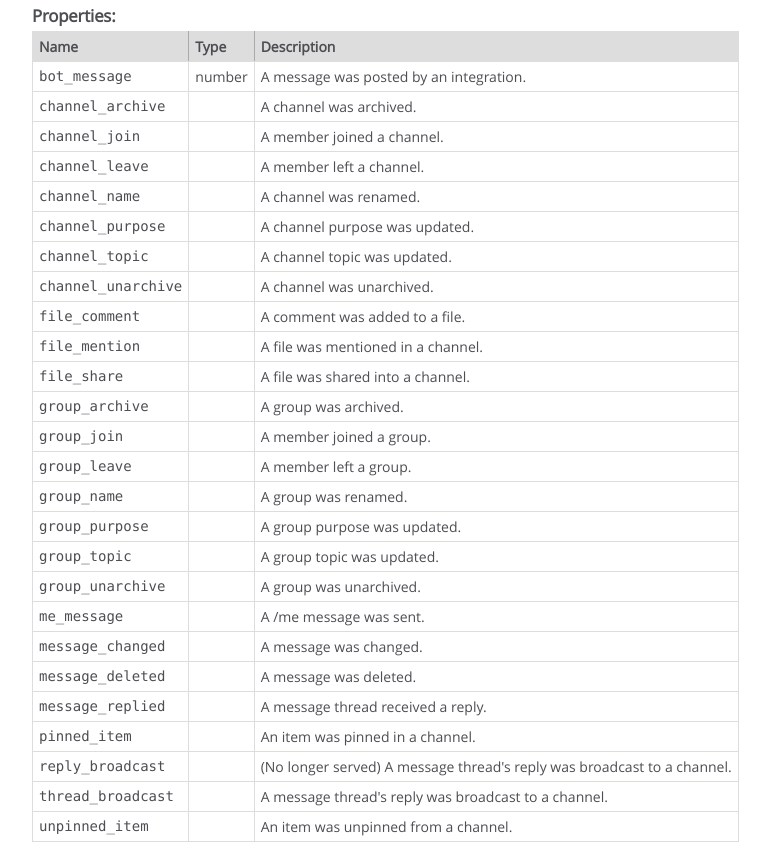
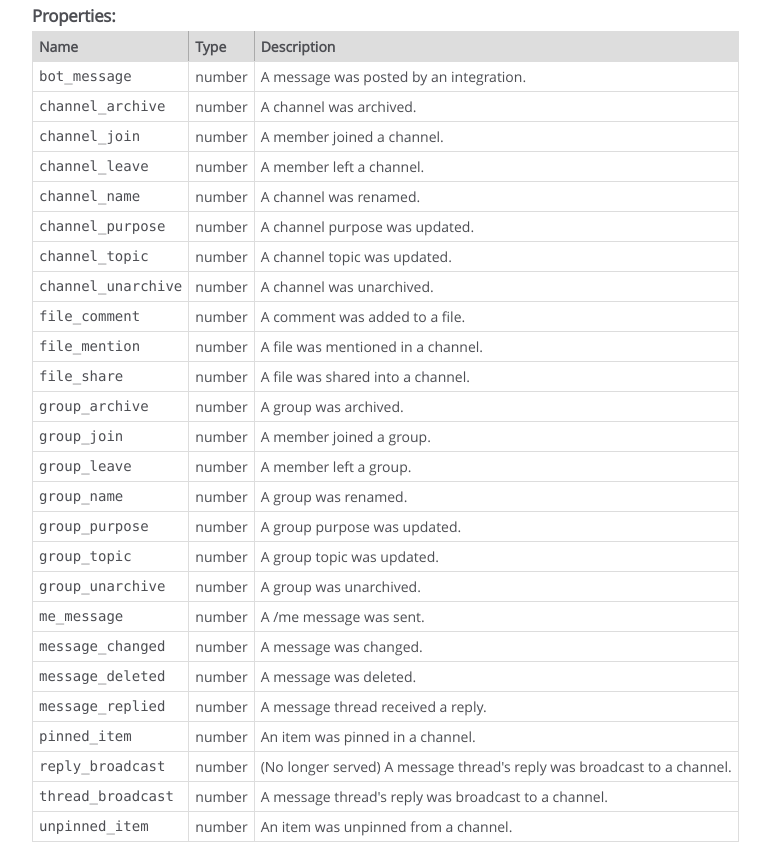
Before and after one commit to SalmonSeasoning/Lincubate-Slack-Bot, a website: page docs/module-actions.html in a window 1280 px wide. Shown: the part 370-1220 px from the top of the page, without its empty margins (0-770 px from the left). Drawn offline with Linux system fonts and the light colour scheme.

Commit message:
fixing enum action.js docs (final for now)

```diff
--- a/docs/module-actions.html
+++ b/docs/module-actions.html
@@ -205,6 +205,11 @@
 
             <td class="type">
 
+
+<span class="param-type">number</span>
+
+
+
             </td>
 
 
@@ -222,6 +227,11 @@
 
 
             <td class="type">
+
+
+<span class="param-type">number</span>
+
+
 
             </td>
 
@@ -241,6 +251,11 @@
 
             <td class="type">
 
+
+<span class="param-type">number</span>
+
+
+
             </td>
 
 
@@ -258,6 +273,11 @@
 
 
             <td class="type">
+
+
+<span class="param-type">number</span>
+
+
 
             </td>
 
@@ -277,6 +297,11 @@
 
             <td class="type">
 
+
+<span class="param-type">number</span>
+
+
+
             </td>
 
 
@@ -294,6 +319,11 @@
 
 
             <td class="type">
+
+
+<span class="param-type">number</span>
+
+
 
             </td>
 
@@ -313,6 +343,11 @@
 
             <td class="type">
 
+
+<span class="param-type">number</span>
+
+
+
             </td>
 
 
@@ -330,6 +365,11 @@
 
 
             <td class="type">
+
+
+<span class="param-type">number</span>
+
+
 
             </td>
 
@@ -349,6 +389,11 @@
 
             <td class="type">
 
+
+<span class="param-type">number</span>
+
+
+
             </td>
 
 
@@ -366,6 +411,11 @@
 
 
             <td class="type">
+
+
+<span class="param-type">number</span>
+
+
 
             </td>
 
@@ -385,6 +435,11 @@
 
             <td class="type">
 
+
+<span class="param-type">number</span>
+
+
+
             </td>
 
 
@@ -402,6 +457,11 @@
 
 
             <td class="type">
+
+
+<span class="param-type">number</span>
+
+
 
             </td>
 
@@ -421,6 +481,11 @@
 
             <td class="type">
 
+
+<span class="param-type">number</span>
+
+
+
             </td>
 
 
@@ -438,6 +503,11 @@
 
 
             <td class="type">
+
+
+<span class="param-type">number</span>
+
+
 
             </td>
 
@@ -457,6 +527,11 @@
 
             <td class="type">
 
+
+<span class="param-type">number</span>
+
+
+
             </td>
 
 
@@ -474,6 +549,11 @@
 
 
             <td class="type">
+
+
+<span class="param-type">number</span>
+
+
 
             </td>
 
@@ -493,6 +573,11 @@
 
             <td class="type">
 
+
+<span class="param-type">number</span>
+
+
+
             </td>
 
 
@@ -510,6 +595,11 @@
 
 
             <td class="type">
+
+
+<span class="param-type">number</span>
+
+
 
             </td>
 
@@ -529,6 +619,11 @@
 
             <td class="type">
 
+
+<span class="param-type">number</span>
+
+
+
             </td>
 
 
@@ -546,6 +641,11 @@
 
 
             <td class="type">
+
+
+<span class="param-type">number</span>
+
+
 
             </td>
 
@@ -565,6 +665,11 @@
 
             <td class="type">
 
+
+<span class="param-type">number</span>
+
+
+
             </td>
 
 
@@ -582,6 +687,11 @@
 
 
             <td class="type">
+
+
+<span class="param-type">number</span>
+
+
 
             </td>
 
@@ -601,6 +711,11 @@
 
             <td class="type">
 
+
+<span class="param-type">number</span>
+
+
+
             </td>
 
 
@@ -619,6 +734,11 @@
 
             <td class="type">
 
+
+<span class="param-type">number</span>
+
+
+
             </td>
 
 
@@ -636,6 +756,11 @@
 
 
             <td class="type">
+
+
+<span class="param-type">number</span>
+
+
 
             </td>
 
@@ -1019,7 +1144,7 @@
 <br class="clear">
 
 <footer>
-    Documentation generated by <a href="https://github.com/jsdoc3/jsdoc">JSDoc 3.5.5</a> on Sat Aug 11 2018 15:25:05 GMT-0500 (Central Sommerzeit)
+    Documentation generated by <a href="https://github.com/jsdoc3/jsdoc">JSDoc 3.5.5</a> on Sat Aug 11 2018 15:26:53 GMT-0500 (Central Sommerzeit)
 </footer>
 
 <script> prettyPrint(); </script>
```
Also changed, not shown: docs/actions.js.html (+26 -1 lines), docs/command.js.html (+1 -1 lines), docs/commands_announce.js.html (+1 -1 lines), docs/commands_doathing.js.html (+1 -1 lines), docs/commands_help.js.html (+1 -1 lines), docs/commands_index.js.html (+1 -1 lines), docs/commands_viewrepo.js.html (+1 -1 lines), docs/index.html (+1 -1 lines), docs/module-command-BaseCommand.html (+1 -1 lines), docs/module-command-DataSet.html (+1 -1 lines), docs/module-command.html (+1 -1 lines), docs/module-command_announce.html (+1 -1 lines), docs/module-command_doathing.html (+1 -1 lines), docs/module-command_help.html (+1 -1 lines), 3 more files.
